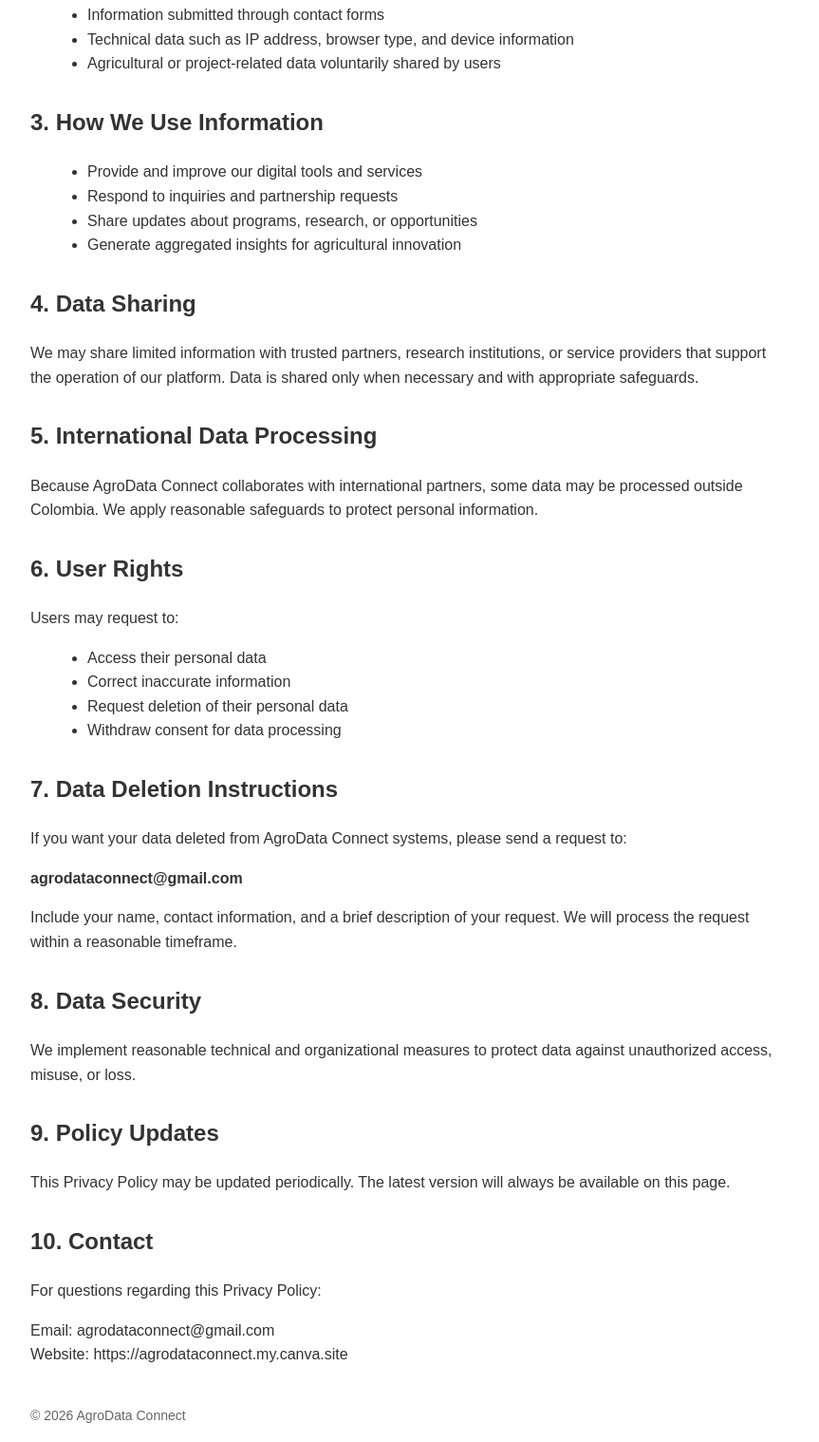
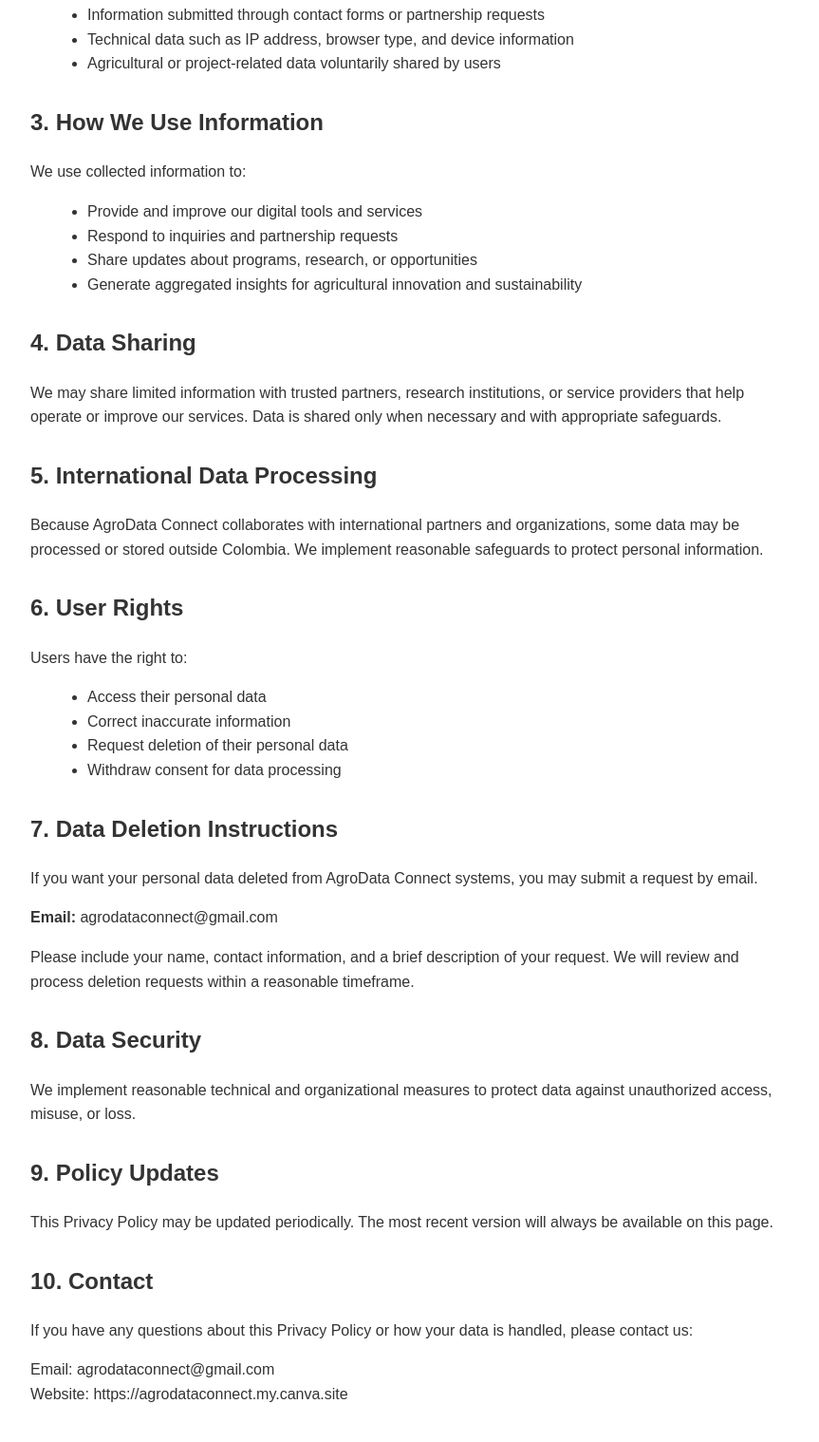
Before and after one commit to agrodataconnect/Privacy-Policy, a plain HTML site: page index.html in a window 1280 px wide. Shown: the part 611-2129 px from the top of the page at 95% size, without its empty margins (208-1071 px from the left). Drawn offline with Linux system fonts and the light colour scheme.

Commit message:
Update index.html

```diff
--- a/index.html
+++ b/index.html
@@ -1,5 +1,6 @@
 <!DOCTYPE html>
 <html lang="en">
+
 <head>
 <meta charset="UTF-8">
 <meta name="viewport" content="width=device-width, initial-scale=1.0">
@@ -32,8 +33,11 @@
 margin-top:40px;
 font-size:14px;
 color:#666;
+border-top:1px solid #eee;
+padding-top:20px;
 }
 </style>
+
 </head>
 
 <body>
@@ -46,57 +50,61 @@
 <p>
 AgroData Connect is committed to protecting the privacy and security of our users,
 partners, farmers, and visitors. This Privacy Policy explains how we collect,
-use, and protect personal information through our website and digital services.
+use, and protect personal information through our website, digital platforms,
+and integrations with services such as Meta and WhatsApp APIs.
 </p>
 
 <h2>1. Who We Are</h2>
 
 <p>
-AgroData Connect is an AgTech company based in Colombia that develops
+AgroData Connect is an AgTech initiative based in Colombia that develops
 AI-powered tools and data platforms to help farmers make better decisions,
 improve productivity, and reduce agricultural losses.
 </p>
 
 <h2>2. Information We Collect</h2>
 
-<p>We may collect the following information:</p>
+<p>We may collect the following types of information:</p>
 
 <ul>
 <li>Name, email address, and organization</li>
-<li>Information submitted through contact forms</li>
+<li>Information submitted through contact forms or partnership requests</li>
 <li>Technical data such as IP address, browser type, and device information</li>
 <li>Agricultural or project-related data voluntarily shared by users</li>
 </ul>
 
 <h2>3. How We Use Information</h2>
 
+<p>We use collected information to:</p>
+
 <ul>
 <li>Provide and improve our digital tools and services</li>
 <li>Respond to inquiries and partnership requests</li>
 <li>Share updates about programs, research, or opportunities</li>
-<li>Generate aggregated insights for agricultural innovation</li>
+<li>Generate aggregated insights for agricultural innovation and sustainability</li>
 </ul>
 
 <h2>4. Data Sharing</h2>
 
 <p>
 We may share limited information with trusted partners,
-research institutions, or service providers that support
-the operation of our platform. Data is shared only when
-necessary and with appropriate safeguards.
+research institutions, or service providers that help
+operate or improve our services. Data is shared only
+when necessary and with appropriate safeguards.
 </p>
 
 <h2>5. International Data Processing</h2>
 
 <p>
 Because AgroData Connect collaborates with international
-partners, some data may be processed outside Colombia.
-We apply reasonable safeguards to protect personal information.
+partners and organizations, some data may be processed
+or stored outside Colombia. We implement reasonable
+safeguards to protect personal information.
 </p>
 
 <h2>6. User Rights</h2>
 
-<p>Users may request to:</p>
+<p>Users have the right to:</p>
 
 <ul>
 <li>Access their personal data</li>
@@ -108,16 +116,18 @@
 <h2>7. Data Deletion Instructions</h2>
 
 <p>
-If you want your data deleted from AgroData Connect systems,
-please send a request to:
+If you want your personal data deleted from AgroData Connect systems,
+you may submit a request by email.
 </p>
 
-<p><strong>agrodataconnect@gmail.com</strong></p>
+<p>
+<strong>Email:</strong> agrodataconnect@gmail.com
+</p>
 
 <p>
-Include your name, contact information, and a brief
-description of your request. We will process the request
-within a reasonable timeframe.
+Please include your name, contact information,
+and a brief description of your request. We will review
+and process deletion requests within a reasonable timeframe.
 </p>
 
 <h2>8. Data Security</h2>
@@ -132,13 +142,15 @@
 
 <p>
 This Privacy Policy may be updated periodically.
-The latest version will always be available on this page.
+The most recent version will always be available
+on this page.
 </p>
 
 <h2>10. Contact</h2>
 
 <p>
-For questions regarding this Privacy Policy:
+If you have any questions about this Privacy Policy
+or how your data is handled, please contact us:
 </p>
 
 <p>
```
